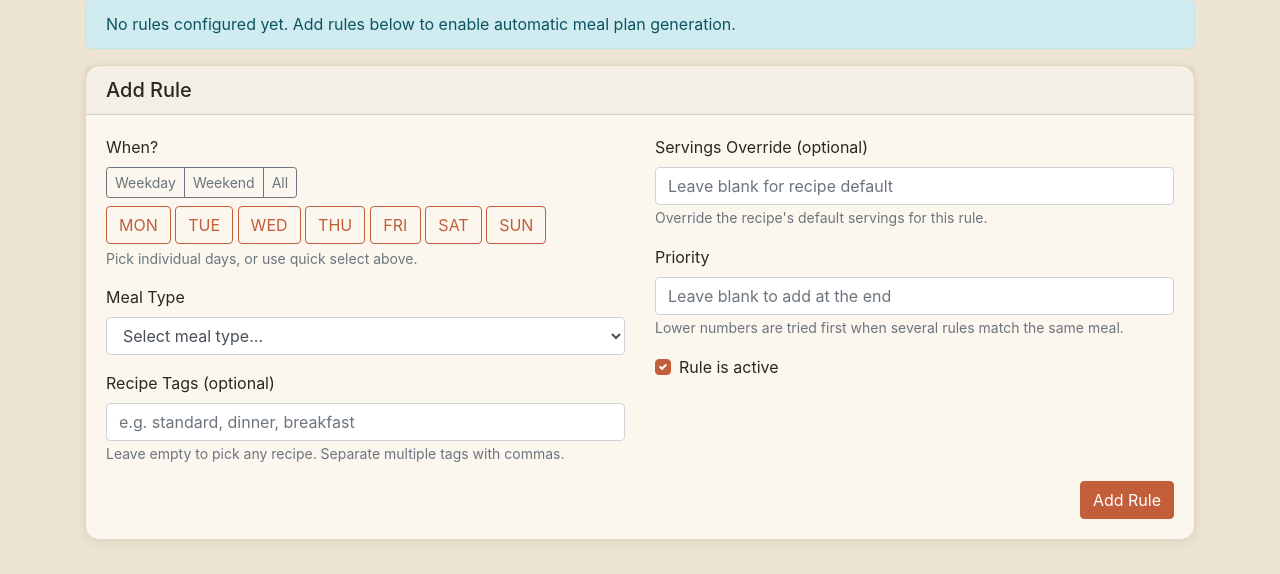
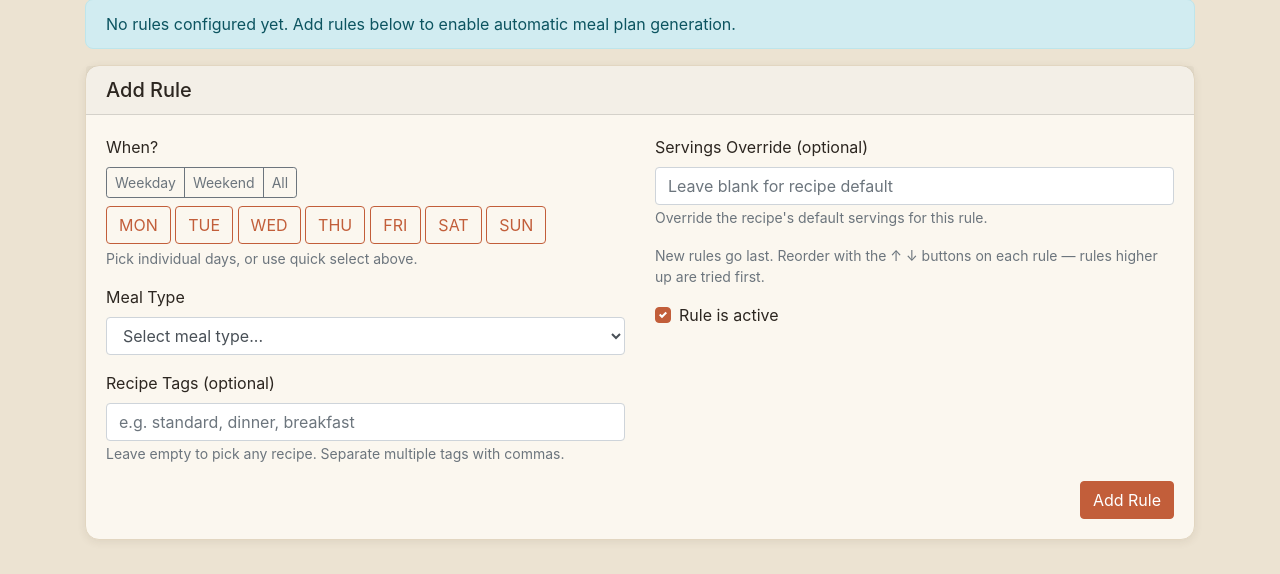
Before and after one commit to Deejpotter/groceries-spend-visualiser, a Flask app: page /meal-plan?tab=rules in a window 1280 px wide. Shown: the part 558-1132 px from the top of the page. Run offline with Flask 3, Linux system fonts and the light colour scheme; the visitor is signed in with stand-in values (Sample User, id 1); data comes from the database, SQL or seed files in the repository; data that the repository does not hold is empty; some libraries are stand-ins or nearby versions.

Commit message:
fix: rule order buttons and no-JS day picker (A4+A5)
- Priority number replaced by up/down moves with renumbering; display order now matches evaluation order

- Day checkboxes post natively (server prefers them); presets unchanged

- 2 new tests

```diff
--- a/routes/meal_plan.py
+++ b/routes/meal_plan.py
@@ -53,6 +53,10 @@ def meal_rule_form(rule_id=None):
         return _back_to_rules()
 
     day_of_week = request.form.get("day_of_week", "").strip()
+    toggles = [d for d in request.form.getlist("day_toggle") if d in DAYS_OF_WEEK]
+    if toggles:
+        # The day checkboxes post natively, so the form works without JavaScript.
+        day_of_week = ",".join(toggles)
     meal_type = request.form.get("meal_type", "").strip()
     tag_filter = request.form.get("tag_filter", "").strip()
     servings_override = request.form.get("servings_override", type=int) or None
@@ -104,6 +108,31 @@ def meal_rule_form(rule_id=None):
         )
         flash("Rule created.", "success")
     db.commit()
+    return _back_to_rules()
+
+
+@meal_bp.route("/meal-rules/move/<int:rule_id>/<direction>", methods=["POST"])
+@login_required
+def meal_rule_move(rule_id, direction):
+    """Move a rule up or down in evaluation order (renumbers afterwards)."""
+    if direction not in ("up", "down"):
+        flash("Unknown direction.", "error")
+        return _back_to_rules()
+    db = get_db()
+    ordered = [dict(r) for r in db.execute("SELECT * FROM meal_rules ORDER BY sort_order, id")]
+    ids = [r["id"] for r in ordered]
+    if rule_id not in ids:
+        flash("Rule not found.", "error")
+        return _back_to_rules()
+    i = ids.index(rule_id)
+    j = i - 1 if direction == "up" else i + 1
+    if j < 0 or j >= len(ids):
+        return _back_to_rules()
+    ids.insert(j, ids.pop(i))
+    for position, rid in enumerate(ids):
+        db.execute("UPDATE meal_rules SET sort_order = ? WHERE id = ?", (position, rid))
+    db.commit()
+    flash("Rule order updated.", "success")
     return _back_to_rules()
 
 
@@ -207,7 +236,7 @@ def _plan_context(editing_rule=None):
     shown_types = [mt for mt in MEAL_TYPES if mt in used_types] or ["dinner"]
     hidden_types = [mt for mt in MEAL_TYPES if mt not in shown_types]
     recipes = db.execute("SELECT id, name FROM recipes ORDER BY name").fetchall()
-    rules = [dict(r) for r in db.execute("SELECT * FROM meal_rules ORDER BY is_active DESC, sort_order, id")]
+    rules = [dict(r) for r in db.execute("SELECT * FROM meal_rules ORDER BY sort_order, id")]
     tab = "rules" if editing_rule or request.args.get("tab") == "rules" else "week"
     slot_entries = [e for d in days for e in d["meals"].values() if e]
     return {
--- a/templates/meal_plan/view.html
+++ b/templates/meal_plan/view.html
@@ -221,6 +221,8 @@
         </div>
         <div class="rule-actions">
             <a href="{{ url_for('meal_plan.meal_plan_view', tab='rules', edit=rule.id) }}#rule-form" class="btn btn-sm btn-link px-0 mr-2">Edit</a>
+            {% if not loop.first %}{{ post_button(url_for('meal_plan.meal_rule_move', rule_id=rule.id, direction='up'), '↑', class='btn btn-sm btn-link px-0 mr-2', title='Move up (tried earlier)') }}{% endif %}
+            {% if not loop.last %}{{ post_button(url_for('meal_plan.meal_rule_move', rule_id=rule.id, direction='down'), '↓', class='btn btn-sm btn-link px-0 mr-2', title='Move down (tried later)') }}{% endif %}
             {{ post_button(url_for('meal_plan.meal_rule_delete', rule_id=rule.id), 'Delete', class='btn btn-sm btn-link text-danger px-0', confirm='Delete this rule?') }}
         </div>
     </div>
@@ -290,11 +292,7 @@
                         <small class="text-muted">Override the recipe's default servings for this rule.</small>
                     </div>
                     <div class="form-group">
-                        <label for="sort_order">Priority</label>
-                        <input type="number" class="form-control" id="sort_order" name="sort_order"
-                               value="{{ editing_rule.sort_order if editing_rule and editing_rule.sort_order is not none else '' }}"
-                               placeholder="Leave blank to add at the end">
-                        <small class="text-muted">Lower numbers are tried first when several rules match the same meal.</small>
+                        <small class="text-muted d-block">New rules go last. Reorder with the ↑ ↓ buttons on each rule — rules higher up are tried first.</small>
                     </div>
                     <div class="form-group">
                         <div class="custom-control custom-checkbox">
```
Also changed, not shown: tests/test_integration.py (+37 -0 lines).
